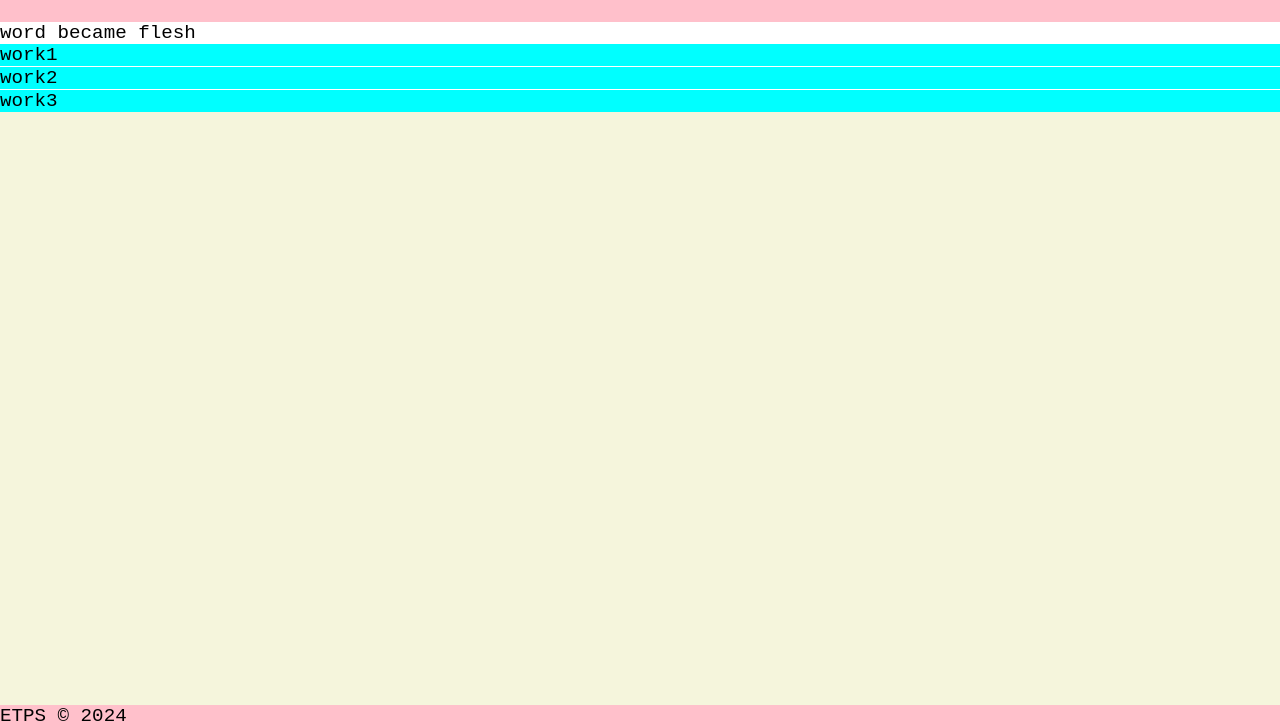
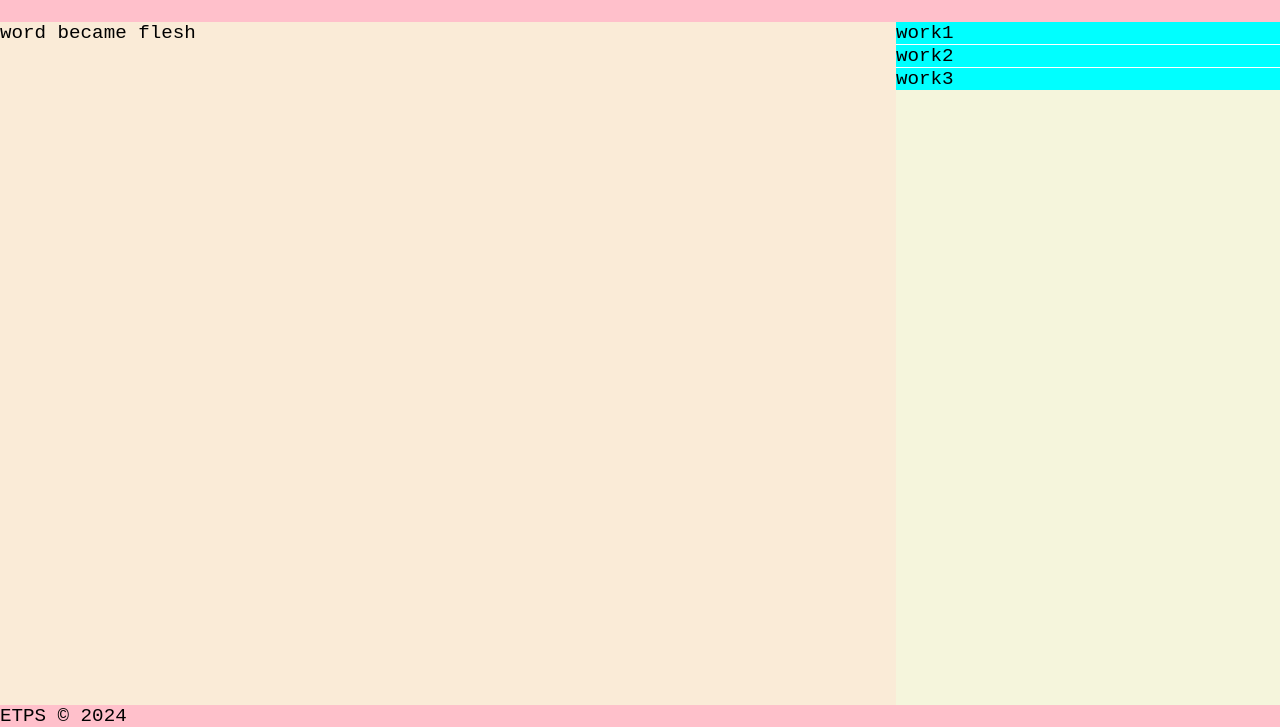
Before and after one commit to tshiamonx/git, a plain HTML site: page index.html in a window 1280 px wide. Shown: the part 73-800 px from the top of the page. Drawn offline with Linux system fonts and the light colour scheme.

Commit message:
changed the layout failed the flex grow for aside

```diff
--- a/main.css
+++ b/main.css
@@ -18,13 +18,15 @@ main header {
 main section {
   background-color: beige;
   flex-grow: 1;
-
+  display: grid;
+  grid-template-columns: 70% 30%;
   article {
-    background-color: white;
+    background-color: antiquewhite;
   }
   aside div {
     background-color: aqua;
     border-bottom: 0.1rem solid white;
+    flex-grow: 1;
   }
   aside div:last-child {
     border-bottom: none;
```
